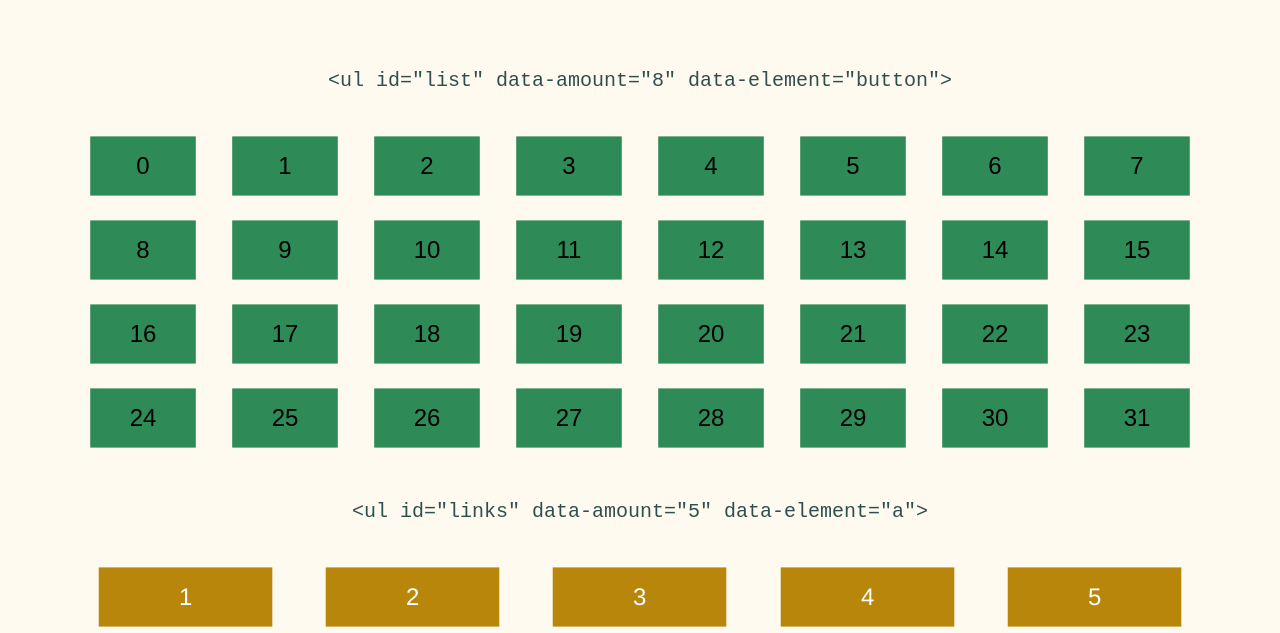
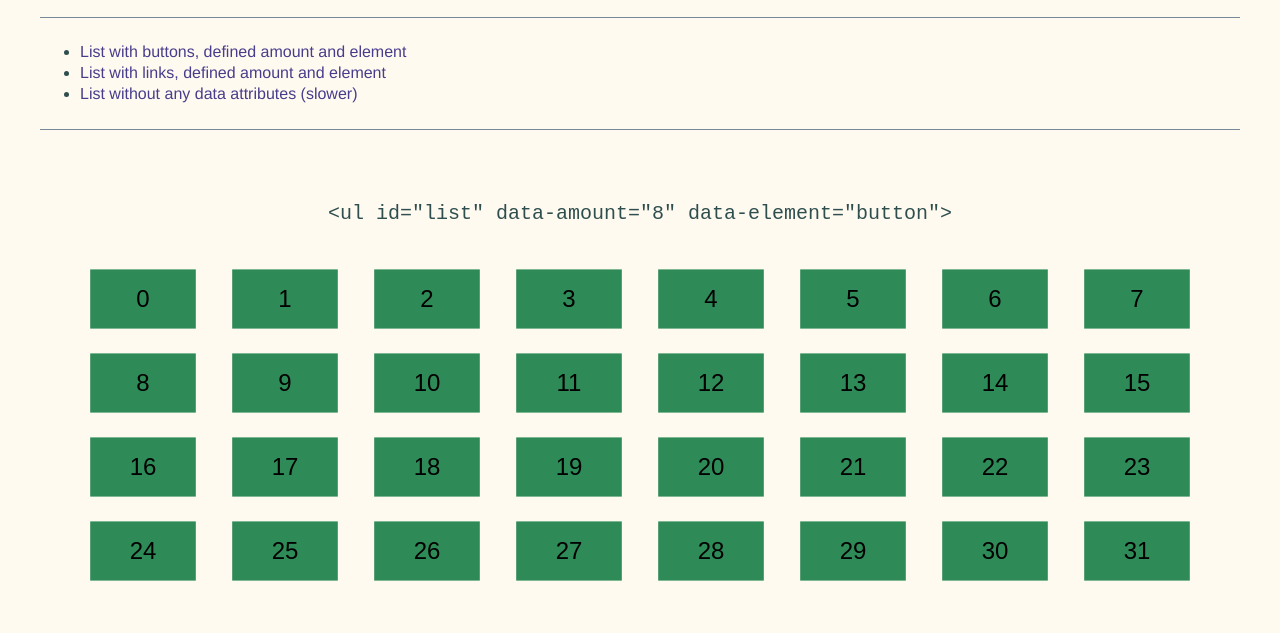
Before and after one commit to codepo8/gridnav, a plain HTML site: page index.html in a window 1280 px wide. Shown: the part 121-754 px from the top of the page. Drawn offline with Linux system fonts and the light colour scheme.

Commit message:
demo links

```diff
--- a/index.html
+++ b/index.html
@@ -10,11 +10,14 @@
   <header>
   <h1>Keyboard grid navigation with gridnav.js</h1>
   <h2>Demos</h2>
+  <nav><ul id="nav">
+    <li><a href="#list">List with buttons, defined amount and element</a></li>
+    <li><a href="#links">List with links, defined amount and element</a></li>
+    <li><a href="#smaller">List without any data attributes (slower)</a></li>
+  </ul></nav>
   </header>
   <section>
     <pre>&lt;ul id="list" data-amount="8" data-element="button"&gt;</pre>
-
-
     <div class="demo">
       <ul id="list" data-amount="8" data-element="button">
         <li><button>0</button></li>
@@ -51,7 +54,6 @@
         <li><button >31</button></li>
       </ul>
     </div>
-
     <pre>&lt;ul id="links" data-amount="5" data-element="a"&gt;</pre>
 
     <div class="demo">
@@ -115,7 +117,6 @@
         <li><a href="#">25</a></li>
       </ul>
     </div>
-
   </section>
   <footer>
     <p>Written by <a href="http://twitter.com/codepo8">Chris Heilmann</a>. Hosted on GitHub</p>
@@ -123,10 +124,26 @@
   </footer>
 
   <script src="gridnav.js"></script>
+
   <script>
     var buttonlist = new Gridnav('#list');
     var linklist = new Gridnav('#links');
     var smallerlist = new Gridnav('#smaller');
   </script>
+
+  <script>
+    document.querySelector('#nav').
+      addEventListener('click',function(ev) {
+        ev.preventDefault();
+        if (ev.target.tagName === 'A') {
+          var elm = document.querySelector(
+            ev.target.href.replace(/.*#/, '#'));
+          window.scrollTo(0, elm.offsetTop);
+          elm.children[0].children[0].focus();
+        }
+      }
+    );
+  </script>
+
 </body>
 </html>
--- a/styles.css
+++ b/styles.css
@@ -107,7 +107,19 @@ pre {
 #links a:focus, #links a:hover{
   background: lightsalmon;
 }
-
+nav {
+  display: block;
+  border: 1px solid lightslategrey;
+  border-left: none;
+  border-right: none;
+  padding: .5em 0;
+}
+nav a {
+  color: darkslateblue;
+  text-decoration: none;
+  display: block;
+  line-height: 1.3em;
+}
 #smaller li {
   float: left;
   display: inline-block;
```
Lines whose indentation alone changed are shown as unchanged.
